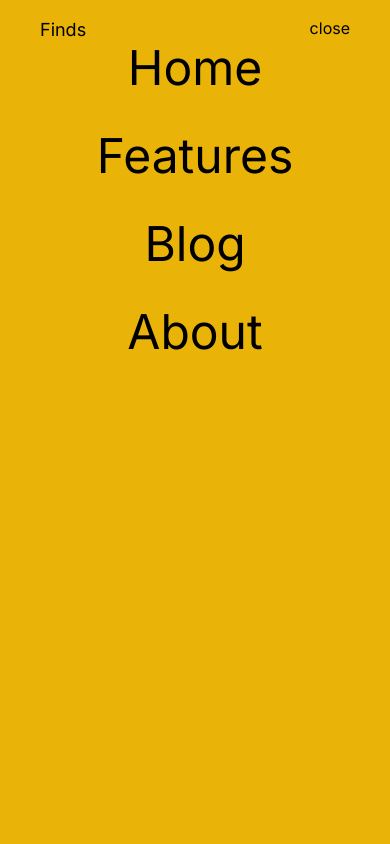
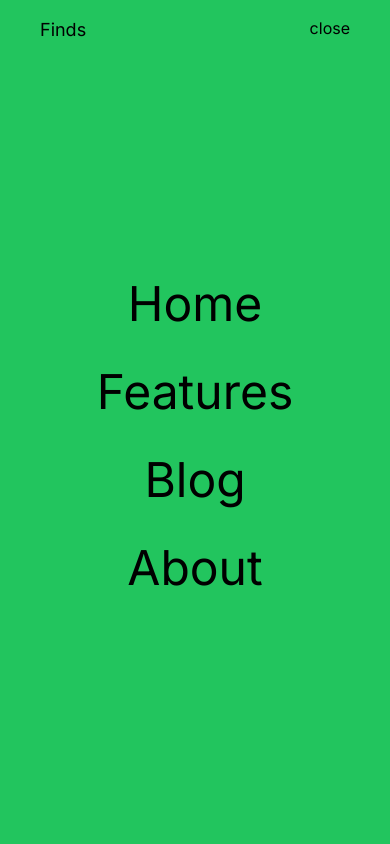
Before and after one commit to Harsimar2000/website-finds, a Next.js app: page / in a window 390 px wide. Both pictures are taken after a click on the button "menu". Shown: the top 844 px of the page. Built offline with nearby package versions, Linux system fonts and the light colour scheme.

Commit message:
minor change

```diff
--- a/components/Navbar.tsx
+++ b/components/Navbar.tsx
@@ -43,7 +43,7 @@ const NavBar = () => {
           </button>
         </div>
         {isClick && (
-          <div className="fixed left-0 top-0 w-full min-h-screen py-4 px-10 bg-yellow-500 text-black md:hidden">
+          <div className="fixed left-0 top-0 w-full h-screen py-4 px-10 bg-green-500 text-black md:hidden">
             <div className="flex h-full flex-col">
               <div className="flex justify-between">
                 <h1 className="text-lg text-black">Finds</h1>
```
